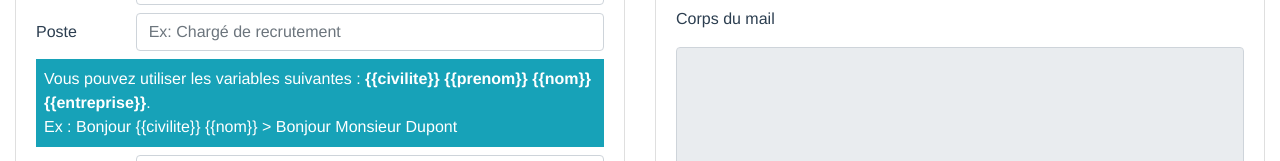
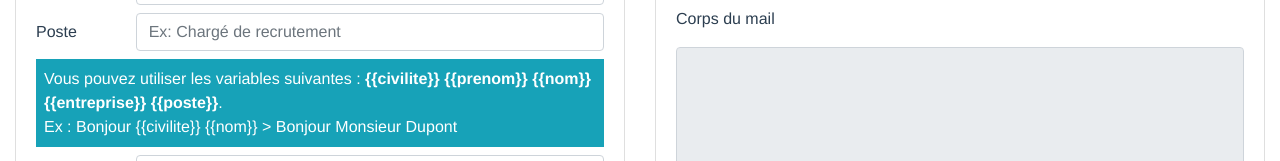
Before and after one commit to ThomasEspritWeb/email-generator, a Vue app: page / in a window 1280 px wide. Shown: the part 232-393 px from the top of the page. Built offline with nearby package versions, Linux system fonts and the light colour scheme.

Commit message:
Ajout info HTML

```diff
--- a/src/components/MailGenerator.vue
+++ b/src/components/MailGenerator.vue
@@ -50,7 +50,7 @@
               <div class="row mb-2">
                 <div class="col-12">
                   <div class="p-2 mb-2 bg-info text-white">
-                    Vous pouvez utiliser les variables suivantes : <b>&#123;&#123;civilite&#125;&#125; &#123;&#123;prenom&#125;&#125; &#123;&#123;nom&#125;&#125; &#123;&#123;entreprise&#125;&#125;</b>.<br>
+                    Vous pouvez utiliser les variables suivantes : <b>&#123;&#123;civilite&#125;&#125; &#123;&#123;prenom&#125;&#125; &#123;&#123;nom&#125;&#125; &#123;&#123;entreprise&#125;&#125; &#123;&#123;poste&#125;&#125;</b>.<br>
                     Ex : Bonjour &#123;&#123;civilite&#125;&#125; &#123;&#123;nom&#125;&#125; > Bonjour Monsieur Dupont
                   </div>
                 </div>
```
